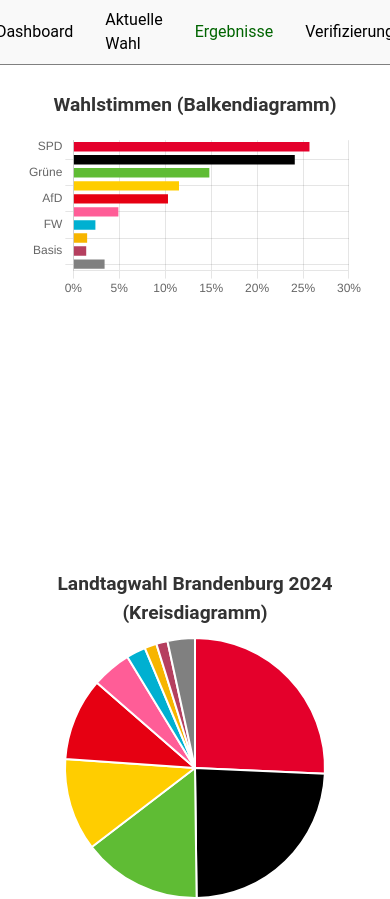
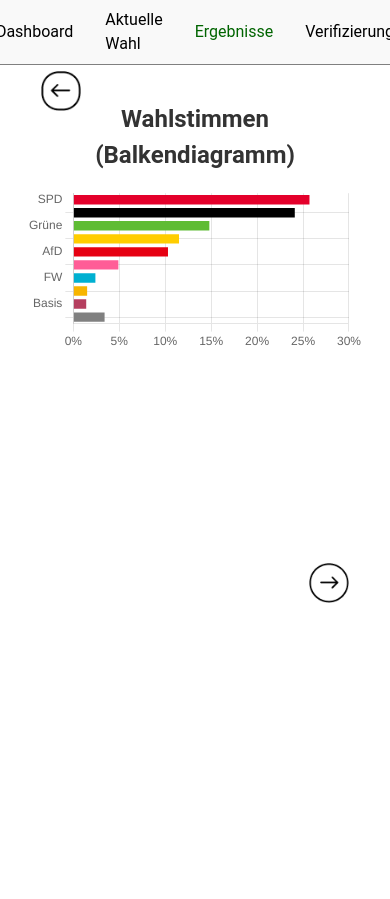
Before and after one commit to nilsgnh/PBO-Wahlplattform, a Vue app in the folder wahlapp/: page /ergebnisse in a window 390 px wide. Shown: the top 899 px of the page. After the commit the page ends 844 px from the top, so only its background shows below. Built offline with nearby package versions, Linux system fonts and the light colour scheme.

Commit message:
ButtonSlide Component und Umschalten mit Buttons zwischen einzelnen Graphen möglich

```diff
--- /dev/null
+++ b/wahlapp/src/components/ButtonSlide.vue
@@ -0,0 +1,90 @@
+<template>
+    <div class="button-slide-container">
+      <!-- Linker Pfeil, nur anzeigen, wenn buttonType 'left' ist -->
+      <button
+        v-if="buttonType === 'left'"
+        @click="goToPrevious"
+        class="button-slide left"
+      >
+        <img src="@/assets/arrow-left.png" alt="Previous" />
+      </button>
+
+      <!-- Rechter Pfeil, nur anzeigen, wenn buttonType 'right' ist -->
+      <button
+        v-if="buttonType === 'right'"
+        @click="goToNext"
+        class="button-slide right"
+      >
+        <img src="@/assets/arrow-right.png" alt="Next" />
+      </button>
+    </div>
+  </template>
+
+  <script setup lang="ts">
+  import { defineProps, defineEmits } from 'vue';
+
+  // Prop für den Button-Typ (left oder right)
+  const props = defineProps({
+    buttonType: {
+      type: String,
+      required: true,
+      validator: (value: string) => ['left', 'right'].includes(value), // Nur 'left' oder 'right' erlauben
+    }
+  });
+
+  // Emit für die Navigation
+  const emit = defineEmits<{
+    (e: 'navigate', direction: 'next' | 'previous'): void;
+  }>();
+
+  // Methoden, um zwischen den Diagrammen zu wechseln
+  const goToPrevious = () => {
+    emit('navigate', 'previous');
+  };
+
+  const goToNext = () => {
+    emit('navigate', 'next');
+  };
+  </script>
+
+  <style scoped>
+  .button-slide-container {
+    display: flex;
+    justify-content: space-between;
+    align-items: center; /* Zentriert die Pfeile */
+    width: 100%;
+    max-width: 900px;
+    position: relative;
+  }
+
+  .button-slide {
+    background: transparent;
+    border: none;
+    cursor: pointer;
+    padding: 15px; /* Größere Buttons */
+    transition: transform 0.2s ease;
+    display: flex;
+    align-items: center;
+    justify-content: center;
+  }
+
+  .button-slide img {
+    width: 40px; /* Größere Pfeile */
+    height: 40px;
+  }
+
+  .button-slide:hover {
+    transform: scale(1.2); /* Vergrößert die Buttons bei Hover */
+  }
+
+  /* Positionierung der Pfeile */
+  .left {
+    position: absolute;
+    left: 0;
+  }
+
+  .right {
+    position: absolute;
+    right: 0;
+  }
+  </style>
--- a/wahlapp/src/components/PieChart.vue
+++ b/wahlapp/src/components/PieChart.vue
@@ -62,7 +62,16 @@
 
   <style scoped>
   .pie-chart-container {
-    width: 100%;
-    height: 400px;
+    width: 80%; /* 80% der Containerbreite */
+    height: 500px; /* Größere Höhe für das Diagramm */
+    display: flex;
+    justify-content: center; /* Horizontal zentrieren */
+    align-items: center; /* Vertikal zentrieren */
+    margin: 0 auto; /* Zentrieren des Containers auf der Seite */
+  }
+
+  canvas {
+    max-width: 100%; /* Sicherstellen, dass das Diagramm nicht überläuft */
+    max-height: 100%; /* Sicherstellen, dass das Diagramm nicht überläuft */
   }
   </style>
--- a/wahlapp/src/views/ErgebnisseView.vue
+++ b/wahlapp/src/views/ErgebnisseView.vue
@@ -1,52 +1,101 @@
 <template>
   <div class="chart-container">
-    <!-- Wahlstimmen Balkendiagramm -->
-    <section class="chart-section">
+    <!-- Linker Bereich mit dem Button, nur Linkspfeil wird angezeigt -->
+    <div class="button-area left">
+      <ButtonSlide :buttonType="'left'" @navigate="handleNavigation" />
+    </div>
+
+    <!-- Mittlerer Bereich für das Diagramm -->
+    <div class="chart-area">
+      <section class="chart-section" v-if="currentChart === 0">
         <h2>Wahlstimmen (Balkendiagramm)</h2>
         <BarChart :chartType="'ergebnisse'" />
       </section>
 
-    <!-- Landtagwahl Brandenburg 2024 Kreisdiagramm -->
-    <section class="chart-section">
+      <section class="chart-section" v-if="currentChart === 1">
         <h2>Landtagwahl Brandenburg 2024 (Kreisdiagramm)</h2>
         <PieChart :chartType="'ergebnisse'" />
       </section>
 
-    <!-- Gewinne und Verluste Balkendiagramm -->
-    <section class="chart-section">
+      <section class="chart-section" v-if="currentChart === 2">
         <h2>Gewinne und Verluste (Balkendiagramm)</h2>
         <BarChart :chartType="'gewinneUndVerluste'" />
       </section>
 
-    <!-- Wochentagsfortschritt Liniendiagramm -->
-    <section class="chart-section">
+      <section class="chart-section" v-if="currentChart === 3">
         <h2>Wochentagsfortschritt (Liniendiagramm)</h2>
         <LineChart />
       </section>
     </div>
+
+    <!-- Rechter Bereich mit dem Button, nur Rechtspfeil wird angezeigt -->
+    <div class="button-area right">
+      <ButtonSlide :buttonType="'right'" @navigate="handleNavigation" />
+    </div>
+  </div>
 </template>
 
 <script setup lang="ts">
+import { ref } from 'vue';
 import BarChart from '../components/BarChart.vue';
 import PieChart from '../components/PieChart.vue';
 import LineChart from '@/components/LineChart.vue';
+import ButtonSlide from '@/components/ButtonSlide.vue';
+
+const currentChart = ref(0); // Aktuelles Diagramm
+
+// Handle Navigation zwischen den Charts
+const handleNavigation = (direction: 'next' | 'previous') => {
+  if (direction === 'next') {
+    if (currentChart.value < 3) {
+      currentChart.value++;
+    }
+  } else if (direction === 'previous') {
+    if (currentChart.value > 0) {
+      currentChart.value--;
+    }
+  }
+};
 </script>
 
 <style scoped>
 /* Container für alle Diagramme */
 .chart-container {
   display: flex;
-  flex-direction: column;
-  gap: 40px; /* Größere Abstände zwischen den Diagrammen */
   align-items: center;
+  justify-content: space-between;
   padding: 20px; /* Etwas Innenabstand für das Layout */
+}
+
+/* Bereich für die Buttons */
+.button-area {
+  display: flex;
+  align-items: center;
+  justify-content: center;
+  width: 10%; /* Feste Breite für den Button-Bereich */
+}
+
+.left {
+  justify-content: flex-start; /* Linksbündig */
+}
+
+.right {
+  justify-content: flex-end; /* Rechtsbündig */
+}
+
+/* Bereich für das Diagramm */
+.chart-area {
+  flex-grow: 1;
+  text-align: center; /* Zentriert die Diagramme */
+  display: flex;
+  justify-content: center;
+  align-items: center;
 }
 
 /* Abschnitt für jedes Diagramm */
 .chart-section {
   width: 100%;
   max-width: 900px; /* Maximalbreite für Diagramme */
-  text-align: center; /* Zentriert die Überschrift */
   transition: transform 0.3s ease; /* Sanfter Übergang für den Hover-Effekt */
 }
 
@@ -73,10 +122,19 @@ import LineChart from '@/components/LineChart.vue';
 /* Media Query für mobile Ansicht */
 @media (max-width: 600px) {
   .chart-container {
+    flex-direction: column;
+    align-items: stretch;
     padding: 10px; /* Weniger Innenabstand auf kleinen Geräten */
   }
-  .chart-section h2 {
-    font-size: 1.2em; /* Kleinere Schrift auf mobilen Geräten */
+
+  .button-area {
+    width: 100%; /* Volle Breite auf mobilen Geräten */
+    margin-bottom: 10px; /* Abstand zwischen Buttons und Diagramm */
+  }
+
+  .chart-area {
+    width: 100%;
+    max-width: none; /* Maximale Breite auf kleinen Geräten anpassen */
   }
 }
 </style>
```
Also changed, not shown: wahlapp/src/assets/arrow-left.png (added), wahlapp/src/assets/arrow-right.png (added). Lines whose indentation alone changed are shown as unchanged.
